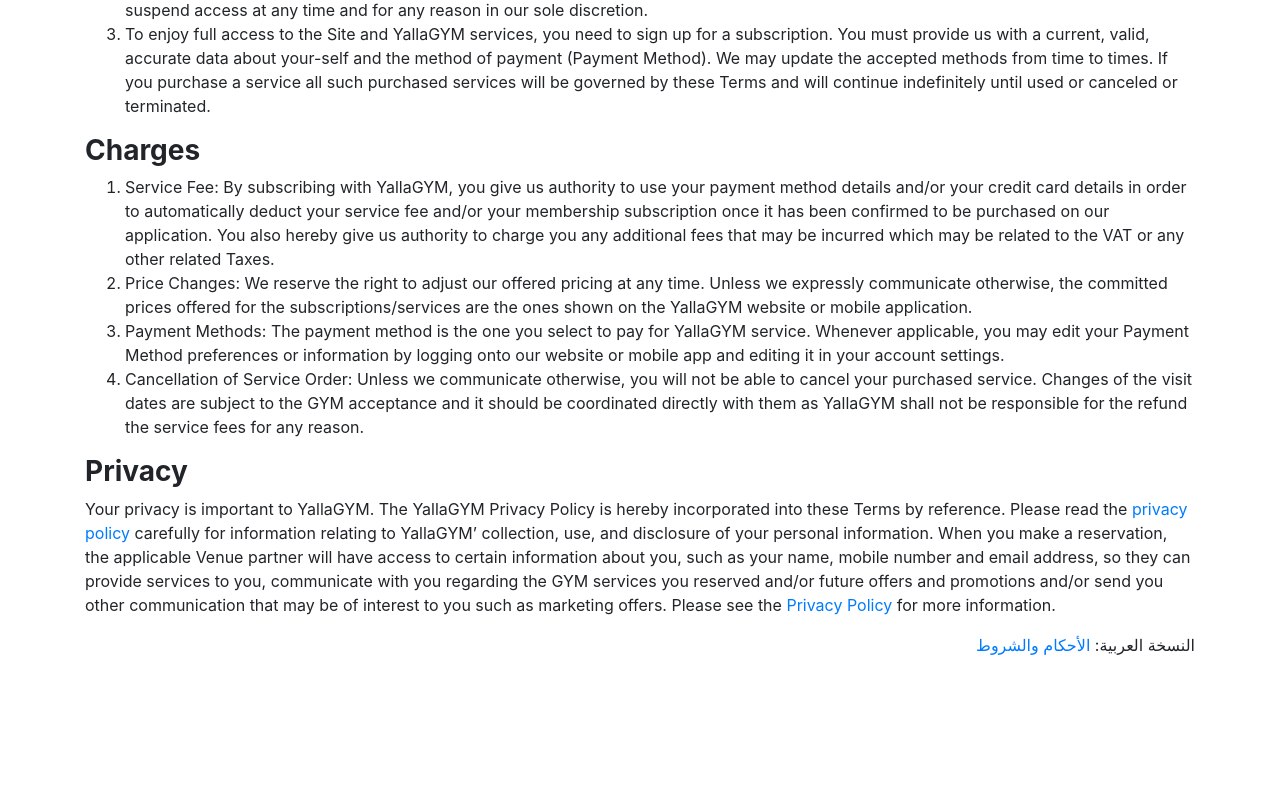
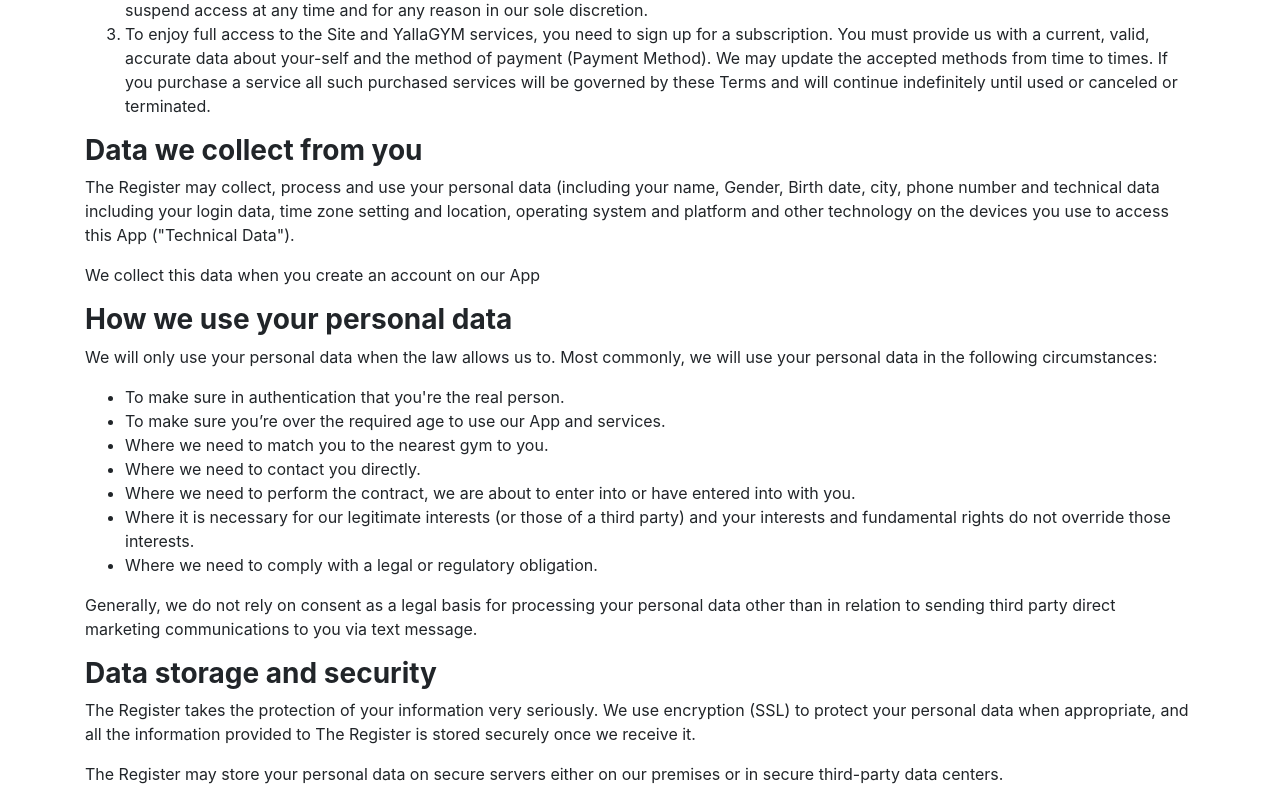
Before and after one commit to openskyjo/Terms-Conditions, a plain HTML site: page index.html in a window 1280 px wide. Shown: the part 900-1698 px from the top of the page. Before the commit the page ends 1557 px from the top, so only its background shows below. Drawn offline with nearby package versions, Linux system fonts and the light colour scheme.

Commit message:
Update index.html

```diff
--- a/index.html
+++ b/index.html
@@ -32,6 +32,31 @@
 			<li>There are a number of ways to participate in GYM services through YallaGYM Mobile App and Website, such as various single visit plans, subscription plans, promotional plans, digital contents, classes, and non- subscription purchases. These options consist of different services and features and may be subject to additional and differing conditions, prices, policies and limitations. We reserve the right to modify, terminate or otherwise amend our offered options and plans at any time in our discretion. From time to time we may permit non-subscribers to access certain services, content or features for a cost or at no cost. YallaGYM makes no commitment on the quality, quantity, availability, type or frequency at which such Classes, content and features will be available to non-subscribers and may modify, discontinue, remove or suspend access at any time and for any reason in our sole discretion.</li>
 			<li>To enjoy full access to the Site and YallaGYM services, you need to sign up for a subscription. You must provide us with a current, valid, accurate data about your-self and the method of payment (Payment Method). We may update the accepted methods from time to times. If you purchase a service all such purchased services will be governed by these Terms and will continue indefinitely until used or canceled or terminated.</li>
 		</ol>
+		<h3><strong>Data we collect from you</strong></h3>
+		<p>The Register may collect, process and use your personal data (including your name, Gender, Birth date, city, phone number and technical data including your login data, time zone setting and location, operating system and platform and other technology on the devices you use to access this App ("Technical Data").</p>
+		<p>We collect this data when you create an account on our App</p>
+		<h3><strong>How we use your personal data</strong></h3>
+		<p>We will only use your personal data when the law allows us to. Most commonly, we will use your personal data in the following circumstances:</p>
+		<ul>
+			<li> To make sure in authentication that you're the real person.</li>
+			<li>
+				To make sure you’re over the required age to use our App and services.</li>
+			<li>
+				Where we need to match you to the nearest gym to you.</li>
+			<li>
+				Where we need to contact you directly.</li>
+			<li>
+				Where we need to perform the contract, we are about to enter into or have entered into with you.</li>
+			<li>
+				Where it is necessary for our legitimate interests (or those of a third party) and your interests and fundamental rights do not override those interests.</li>
+			<li>
+				Where we need to comply with a legal or regulatory obligation.</li>
+		</ul>
+		<p>Generally, we do not rely on consent as a legal basis for processing your personal data other than in relation to sending third party direct marketing communications to you via text message.</p>
+		<h3><strong>Data storage and security</strong></h3>
+		<p>The Register takes the protection of your information very seriously. We use encryption (SSL) to protect your personal data when appropriate, and all the information provided to The Register is stored securely once we receive it.</p>
+		<p>The Register may store your personal data on secure servers either on our premises or in secure third-party data centers.</p>
+
 		<h3><strong>Charges</strong></h3>
 		<ol type="1">
 			<li>Service Fee: By subscribing with YallaGYM, you give us authority to use your payment method details and/or your credit card details in order to automatically deduct your service fee and/or your membership subscription once it has been confirmed to be purchased on our application. You also hereby give us authority to charge you any additional fees that may be incurred which may be related to the VAT or any other related Taxes.
```
